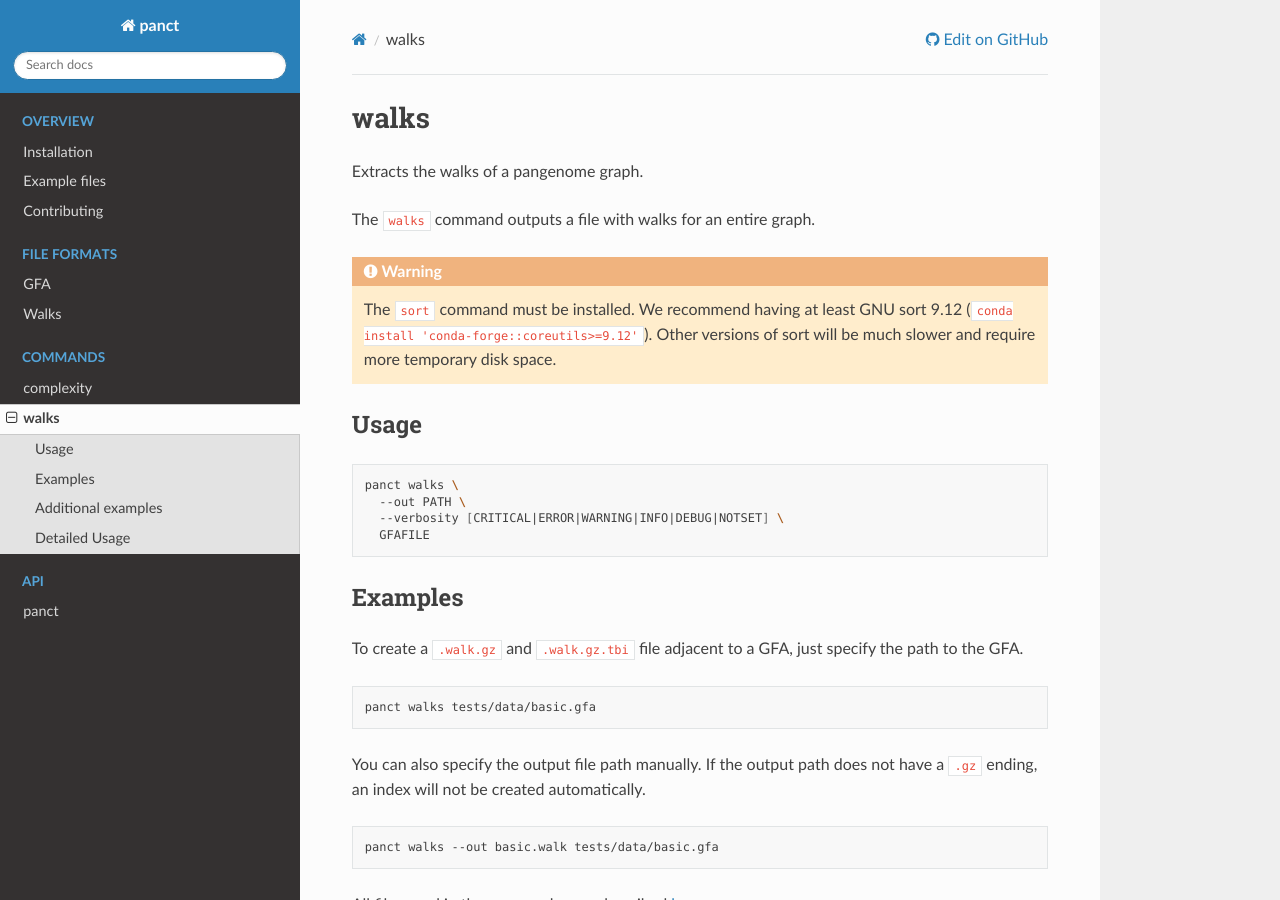
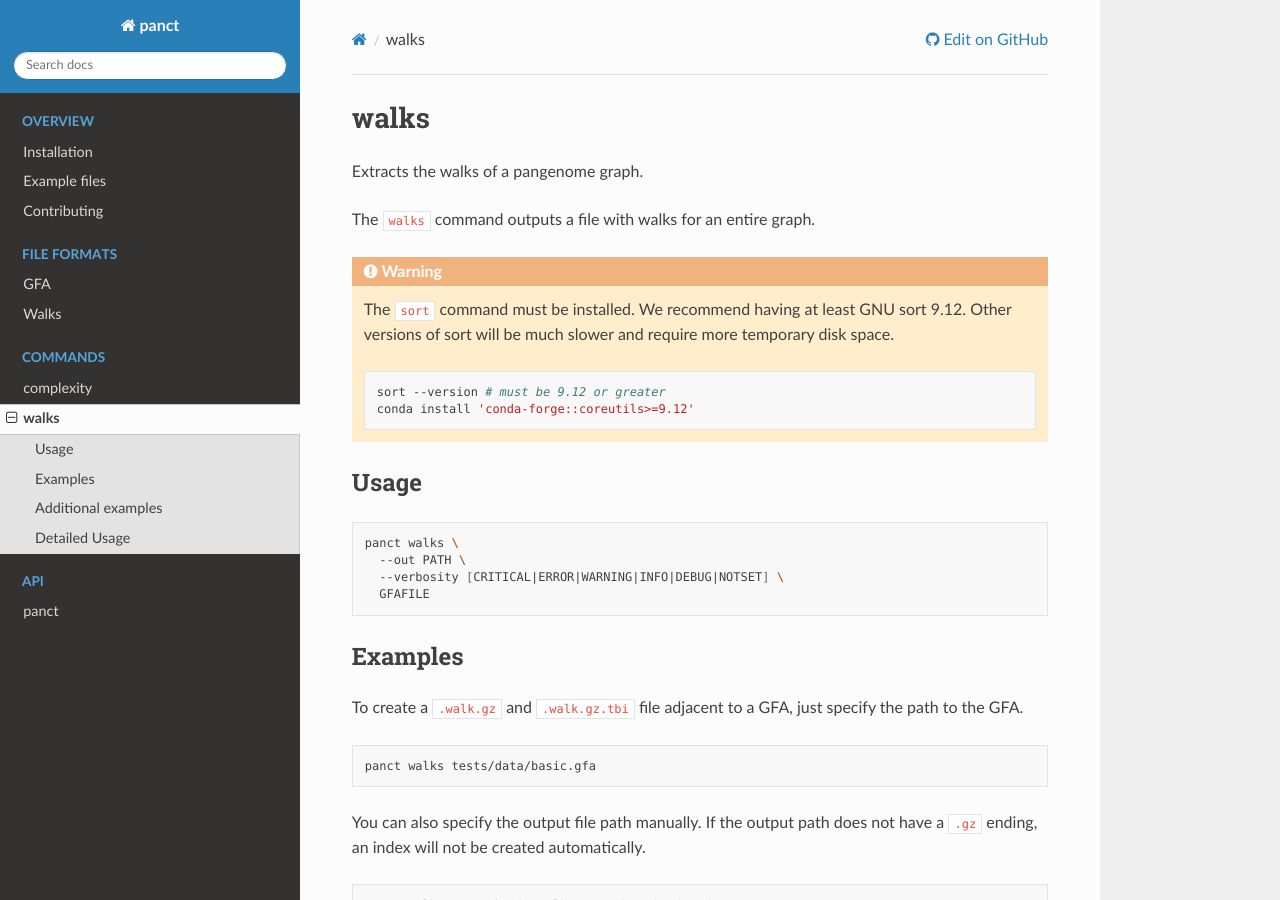
Before and after one commit to CAST-genomics/panCT, a Sphinx documentation site: the page built from docs/commands/walks.rst, in a window 1280 px wide and 900 px high. Built offline with Sphinx 7.4.7 and the Read the Docs theme 3.1.0, drawn with Linux system fonts in a browser that asks for light colours.

Commit message:
clarify how to check 9.12 and install earlier if needed
Updated warning about the 'sort' command installation to include a code block for version check and installation instructions.

```diff
--- a/docs/commands/walks.rst
+++ b/docs/commands/walks.rst
@@ -9,7 +9,12 @@
 The ``walks`` command outputs a file with walks for an entire graph.
 
 .. warning::
-  The ``sort`` command must be installed. We recommend having at least GNU sort 9.12 (``conda install 'conda-forge::coreutils>=9.12'``). Other versions of sort will be much slower and require more temporary disk space.
+  The ``sort`` command must be installed. We recommend having at least GNU sort 9.12. Other versions of sort will be much slower and require more temporary disk space.
+
+  .. code-block:: bash
+
+    sort --version # must be 9.12 or greater
+    conda install 'conda-forge::coreutils>=9.12'
 
 Usage
 ~~~~~
```
